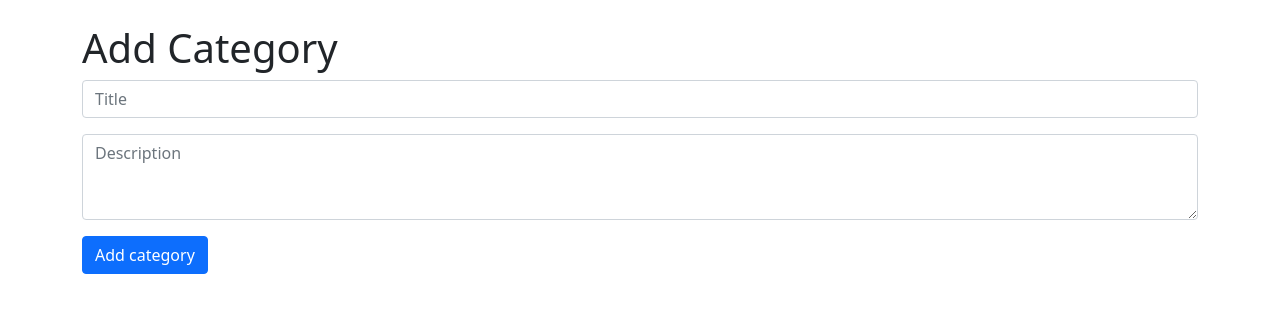
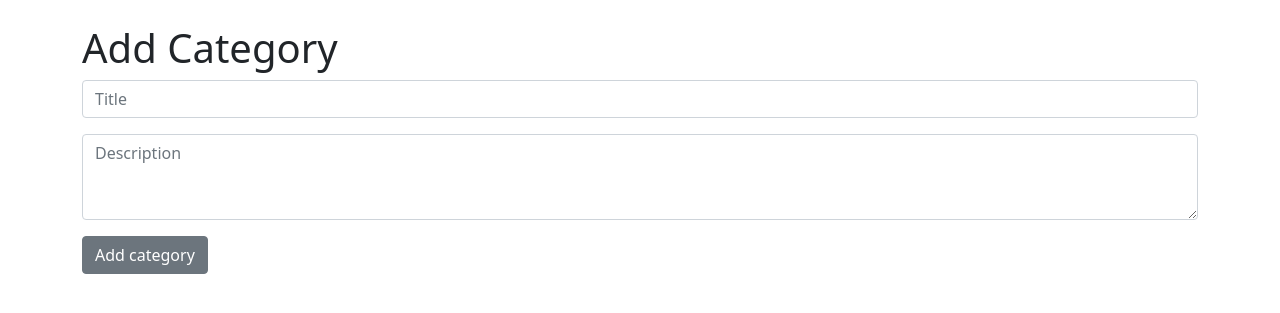
Before and after one commit to nurlansapyzhan/labwork_54_nurlan_sapyzhan, a Django app: page /categories/add in a window 1280 px wide. Shown: the part 56-369 px from the top of the page. Run offline with Django 4.2, Linux system fonts and the light colour scheme; parts of the project's set-up code (start-up, migrations or seed data) failed here and were passed over.

Commit message:
Buttons
Сменил цвет кнопок на серый

```diff
--- a/lab_work/labwork54/templates/category_add.html
+++ b/lab_work/labwork54/templates/category_add.html
@@ -17,7 +17,7 @@
                 <textarea class="form-control" id="category_description" rows="3" name="category_description"
                           placeholder="Description"></textarea>
             </div>
-            <button type="submit" class="btn btn-primary">Add category</button>
+            <button type="submit" class="btn btn-secondary">Add category</button>
         </form>
     </div>
 {% endblock %}
--- a/lab_work/labwork54/templates/product_add.html
+++ b/lab_work/labwork54/templates/product_add.html
@@ -29,7 +29,7 @@
                 <textarea class="form-control" id="description" rows="3" name="description"
                           placeholder="Description"></textarea>
             </div>
-            <button type="submit" class="btn btn-primary">Add product</button>
+            <button type="submit" class="btn btn-secondary">Add product</button>
         </form>
     </div>
 {% endblock %}
```
